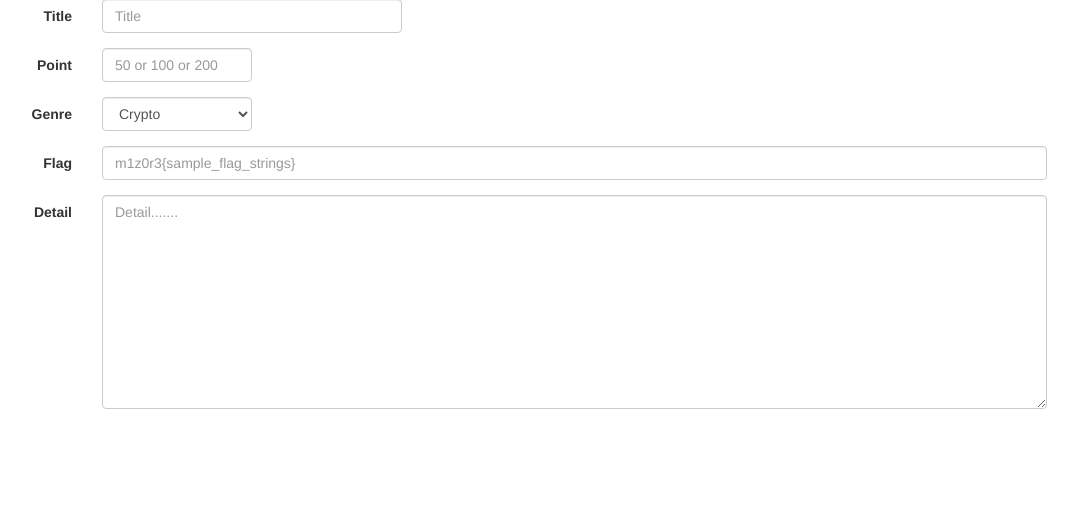
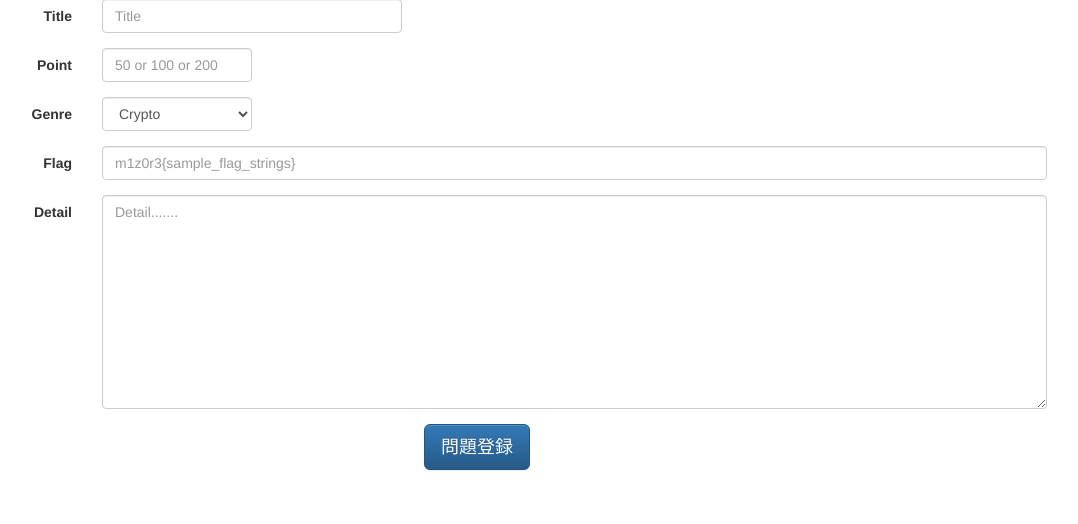
Before and after one commit to 73spica/ctf_platform, a Flask app: page /admin/adding_problems in a window 1280 px wide. Shown: the part 193-717 px from the top of the page, without its empty margins (163-1241 px from the left). Run offline with Flask 2, Linux system fonts and the light colour scheme; parts of the project's set-up code (start-up, migrations or seed data) failed here and were passed over; some libraries are stand-ins or nearby versions.

Commit message:
ボタン追加

```diff
--- a/app/admin/templates/adding_problems.html
+++ b/app/admin/templates/adding_problems.html
@@ -5,6 +5,7 @@
     <div class="page-header">
       <h1>問題追加</h1>
     </div>
+    <form action="adding_problems" method="POST" class="form-adding-problems">
         <div class="form-horizontal">
           <div class="form-group">
             <label for="inputTitle" class="col-md-2 control-label">Title</label>
@@ -43,6 +44,10 @@
             </div>
           </div>
         </div>
+        <div class="text-center">
+          <button class="btn btn-lg btn-primary" type="submit">問題登録</button>
+        </div>
+    </form>
   </div>
 </div>
 {% endblock %}
--- a/app/static/css/style.css
+++ b/app/static/css/style.css
@@ -1,4 +1,6 @@
 // ログイン画面系
+
+// 中央配置と幅．なぜかmarginを二回書かないと適応されない．
 .form-signin {
   margin: 0 auto;
 }
@@ -27,6 +29,8 @@
 .form-signin .form-control:focus {
   z-index: 2;
 }
+
+// 各formを少し四角くしてくっつける
 .form-signin input[type="text"] {
   margin-bottom: -1px;
   border-bottom-right-radius: 0;
@@ -42,3 +46,5 @@
   border-top-left-radius: 0;
   border-top-right-radius: 0;
 }
+
+// 問題追加画面系
```
Lines whose indentation alone changed are shown as unchanged.
